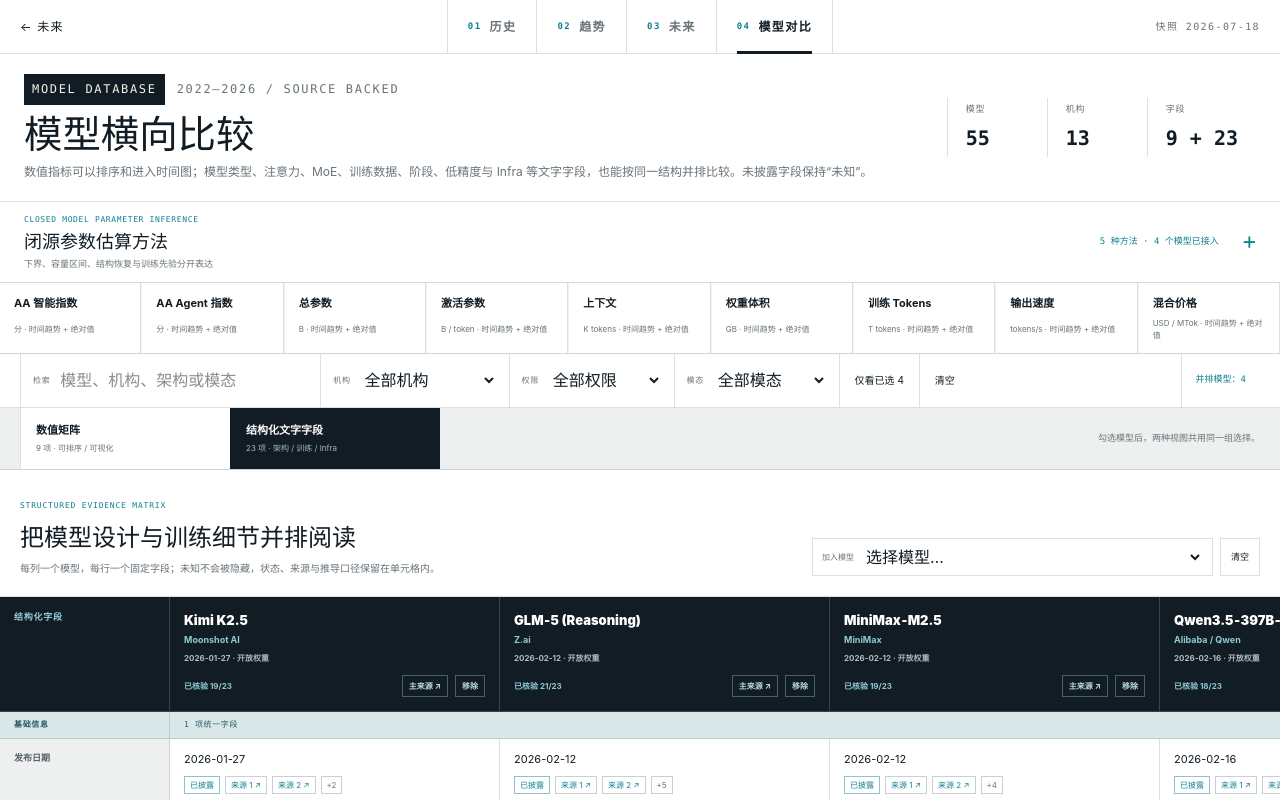
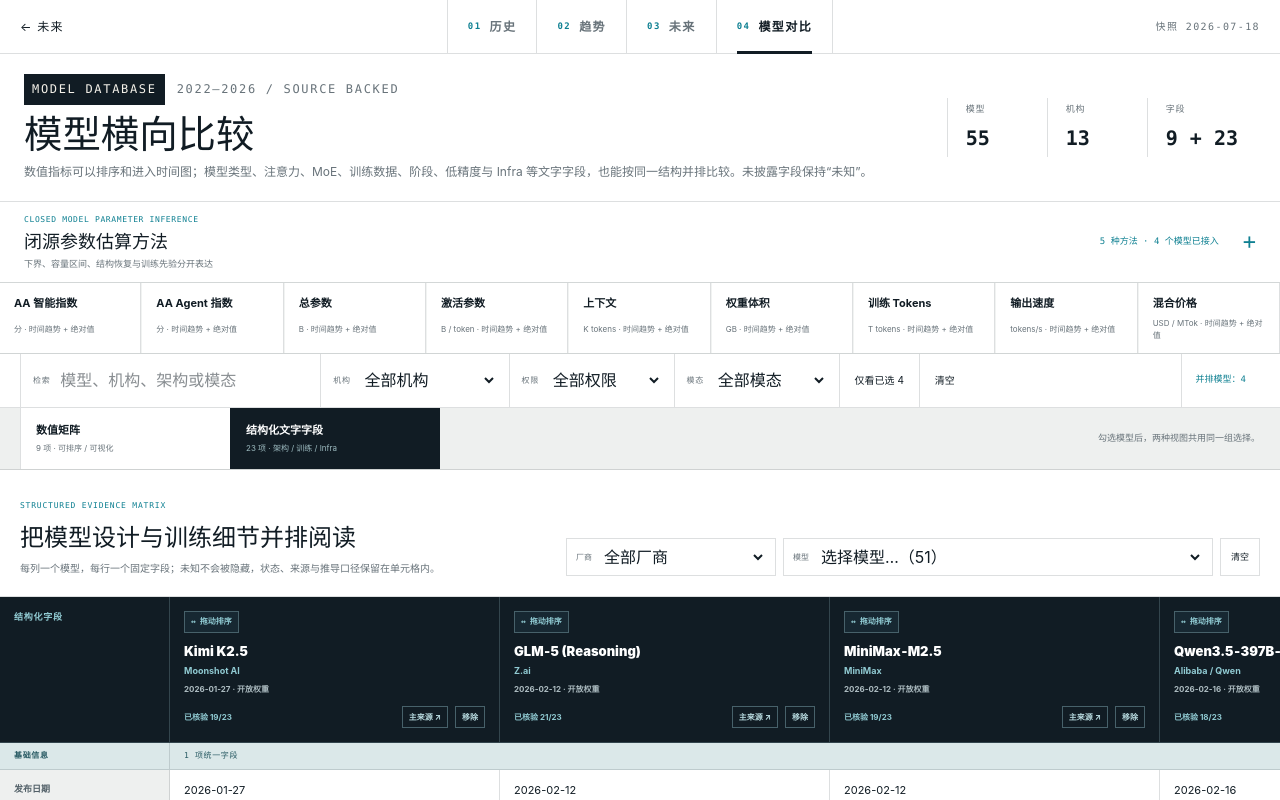
Before and after one commit to Kirrito-k423/AIHisTrendFuture, a Next.js app: page /compare in a window 1280 px wide. Shown: the top 800 px of the page. Built offline with nearby package versions, Linux system fonts and the light colour scheme.

Commit message:
Improve comparison column ordering and model picker

```diff
--- a/app/components/ComparisonExplorer.tsx
+++ b/app/components/ComparisonExplorer.tsx
@@ -1,7 +1,7 @@
 "use client";
 
 import Link from "next/link";
-import { Fragment, useMemo, useState } from "react";
+import { Fragment, useMemo, useState, type DragEvent, type KeyboardEvent } from "react";
 import {
   comparisonModels,
   formatMetricValue,
@@ -203,13 +203,54 @@
   onAdd,
   onRemove,
   onClear,
+  onReorder,
 }: {
   models: ComparisonModel[];
   availableModels: ComparisonModel[];
   onAdd: (id: string) => void;
   onRemove: (id: string) => void;
   onClear: () => void;
+  onReorder: (sourceId: string, targetId: string) => void;
 }) {
+  const [vendor, setVendor] = useState("");
+  const [draggedId, setDraggedId] = useState<string | null>(null);
+  const [dragOverId, setDragOverId] = useState<string | null>(null);
+  const vendors = useMemo(() => Array.from(new Set(availableModels.map((model) => model.organization)))
+    .sort((a, b) => a.localeCompare(b, "zh-CN")), [availableModels]);
+  const groupedAvailableModels = useMemo(() => {
+    const groups = new Map<string, ComparisonModel[]>();
+    availableModels
+      .filter((model) => !vendor || model.organization === vendor)
+      .forEach((model) => groups.set(model.organization, [...(groups.get(model.organization) ?? []), model]));
+    return Array.from(groups.entries()).sort(([a], [b]) => a.localeCompare(b, "zh-CN"));
+  }, [availableModels, vendor]);
+  const filteredModelCount = groupedAvailableModels.reduce((count, [, items]) => count + items.length, 0);
+
+  function startColumnDrag(event: DragEvent<HTMLButtonElement>, modelId: string) {
+    setDraggedId(modelId);
+    setDragOverId(modelId);
+    event.dataTransfer.effectAllowed = "move";
+    event.dataTransfer.setData("text/plain", modelId);
+  }
+
+  function dropColumn(event: DragEvent<HTMLTableCellElement>, targetId: string) {
+    event.preventDefault();
+    const sourceId = event.dataTransfer.getData("text/plain") || draggedId;
+    if (sourceId && sourceId !== targetId) onReorder(sourceId, targetId);
+    setDraggedId(null);
+    setDragOverId(null);
+  }
+
+  function moveColumnWithKeyboard(event: KeyboardEvent<HTMLButtonElement>, modelId: string) {
+    if (!event.altKey || (event.key !== "ArrowLeft" && event.key !== "ArrowRight")) return;
+    const currentIndex = models.findIndex((model) => model.id === modelId);
+    const targetIndex = currentIndex + (event.key === "ArrowLeft" ? -1 : 1);
+    const target = models[targetIndex];
+    if (!target) return;
+    event.preventDefault();
+    onReorder(modelId, target.id);
+  }
+
   return (
     <section className="structured-comparison" aria-label="模型结构化文字字段比较">
       <header className="structured-toolbar">
@@ -219,11 +260,22 @@
           <p>每列一个模型，每行一个固定字段；未知不会被隐藏，状态、来源与推导口径保留在单元格内。</p>
         </div>
         <div className="structured-picker">
-          <label>
-            <span>加入模型</span>
-            <select value="" onChange={(event) => { if (event.target.value) onAdd(event.target.value); }}>
-              <option value="">选择模型…</option>
-              {availableModels.map((model) => <option value={model.id} key={model.id}>{model.name} · {model.organization}</option>)}
+          <label className="structured-vendor-picker">
+            <span>厂商</span>
+            <select value={vendor} onChange={(event) => setVendor(event.target.value)} aria-label="按厂商筛选可加入模型">
+              <option value="">全部厂商</option>
+              {vendors.map((item) => <option value={item} key={item}>{item}</option>)}
+            </select>
+          </label>
+          <label className="structured-model-picker">
+            <span>模型</span>
+            <select value="" onChange={(event) => { if (event.target.value) onAdd(event.target.value); }} aria-label="选择要加入比较的模型">
+              <option value="">选择模型…（{filteredModelCount}）</option>
+              {groupedAvailableModels.map(([organization, items]) => (
+                <optgroup label={organization} key={organization}>
+                  {items.map((model) => <option value={model.id} key={model.id}>{model.name} · {model.releaseDate}</option>)}
+                </optgroup>
+              ))}
             </select>
           </label>
           <button type="button" onClick={onClear} disabled={!models.length}>清空</button>
@@ -239,7 +291,26 @@
                 {models.map((model) => {
                   const disclosedCount = structuredFieldDefinitions.filter(({ label }) => model.structuredFacts[label].status !== "未知").length;
                   return (
-                    <th key={model.id}>
+                    <th
+                      key={model.id}
+                      className={`${draggedId === model.id ? "drag-source" : ""} ${dragOverId === model.id && draggedId !== model.id ? "drag-over" : ""}`.trim()}
+                      onDragOver={(event) => { event.preventDefault(); event.dataTransfer.dropEffect = "move"; }}
+                      onDragEnter={() => { if (draggedId && draggedId !== model.id) setDragOverId(model.id); }}
+                      onDrop={(event) => dropColumn(event, model.id)}
+                    >
+                      <button
+                        type="button"
+                        className="structured-drag-handle"
+                        draggable
+                        aria-label={`拖动 ${model.name} 调整列顺序`}
+                        aria-grabbed={draggedId === model.id}
+                        title="拖到另一列即可调换顺序；也可按 Alt + ← / →"
+                        onDragStart={(event) => startColumnDrag(event, model.id)}
+                        onDragEnd={() => { setDraggedId(null); setDragOverId(null); }}
+                        onKeyDown={(event) => moveColumnWithKeyboard(event, model.id)}
+                      >
+                        <span aria-hidden="true">↔</span> 拖动排序
+                      </button>
                       <strong>{model.name}</strong>
                       <span>{model.organization}</span>
                       <small>{model.releaseDate} · {accessLabel(model.access)}</small>
@@ -269,7 +340,7 @@
                       {models.map((model) => {
                         const fact = model.structuredFacts[field.label];
                         return (
-                          <td key={model.id} className={fact.status === "未知" ? "structured-unknown" : ""}>
+                          <td key={model.id} className={`${fact.status === "未知" ? "structured-unknown" : ""} ${dragOverId === model.id && draggedId !== model.id ? "drag-over" : ""}`.trim()}>
                             <p>{fact.value}</p>
                             <div className="structured-fact-meta">
                               <span data-status={fact.status}>{fact.status}</span>
@@ -304,10 +375,11 @@
   const [organization, setOrganization] = useState("全部机构");
   const [access, setAccess] = useState("全部权限");
   const [modality, setModality] = useState("全部模态");
-  const [selected, setSelected] = useState<Set<string>>(() => new Set(DEFAULT_STRUCTURED_MODELS));
+  const [selectedIds, setSelectedIds] = useState<string[]>(DEFAULT_STRUCTURED_MODELS);
   const [onlySelected, setOnlySelected] = useState(false);
   const [view, setView] = useState<ComparisonView>("structured");
   const [sort, setSort] = useState<{ key: SortKey; direction: SortDirection }>({ key: "releaseDate", direction: "desc" });
+  const selected = useMemo(() => new Set(selectedIds), [selectedIds]);
 
   const organizations = useMemo(
     () => ["全部机构", ...Array.from(new Set(comparisonModels.map((model) => model.organization))).sort()],
@@ -334,19 +406,27 @@
       .sort((a, b) => compareModels(a, b, sort.key, sort.direction));
   }, [access, modality, onlySelected, organization, query, selected, sort]);
 
-  const selectedModels = useMemo(() => Array.from(selected)
+  const selectedModels = useMemo(() => selectedIds
     .map((id) => comparisonModels.find((model) => model.id === id))
-    .filter((model): model is ComparisonModel => Boolean(model)), [selected]);
+    .filter((model): model is ComparisonModel => Boolean(model)), [selectedIds]);
 
   const availableStructuredModels = useMemo(() => comparisonModels
     .filter((model) => !selected.has(model.id))
     .sort((a, b) => b.releaseDate.localeCompare(a.releaseDate)), [selected]);
 
   function toggleModel(id: string) {
-    setSelected((current) => {
-      const next = new Set(current);
-      if (next.has(id)) next.delete(id);
-      else next.add(id);
+    setSelectedIds((current) => current.includes(id)
+      ? current.filter((item) => item !== id)
+      : [...current, id]);
+  }
+
+  function reorderSelectedColumns(sourceId: string, targetId: string) {
+    setSelectedIds((current) => {
+      const sourceIndex = current.indexOf(sourceId);
+      const targetIndex = current.indexOf(targetId);
+      if (sourceIndex < 0 || targetIndex < 0 || sourceIndex === targetIndex) return current;
+      const next = [...current];
+      [next[sourceIndex], next[targetIndex]] = [next[targetIndex], next[sourceIndex]];
       return next;
     });
   }
@@ -394,7 +474,7 @@
         <label><span>权限</span><select value={access} onChange={(event) => setAccess(event.target.value)}><option>全部权限</option><option value="open">开放权重</option><option value="api">API / 闭源</option><option value="pending">权重待发布</option></select></label>
         <label><span>模态</span><select value={modality} onChange={(event) => setModality(event.target.value)}>{modalities.map((item) => <option key={item}>{item}</option>)}</select></label>
         <button type="button" className={onlySelected ? "active" : ""} disabled={!selected.size} onClick={() => setOnlySelected((value) => !value)}>仅看已选 {selected.size || ""}</button>
-        <button type="button" onClick={() => { setSelected(new Set()); setOnlySelected(false); }}>清空</button>
+        <button type="button" onClick={() => { setSelectedIds([]); setOnlySelected(false); }}>清空</button>
         {view === "numeric"
           ? <span className="sort-summary">排序：{sort.key === "name" ? "模型" : sort.key === "releaseDate" ? "发布日期" : metricDefinitions[sort.key].shortTitle} {sort.direction === "asc" ? "↑" : "↓"}</span>
           : <span className="sort-summary">并排模型：{selected.size}</span>}
@@ -444,9 +524,10 @@
         <StructuredComparison
           models={selectedModels}
           availableModels={availableStructuredModels}
-          onAdd={(id) => setSelected((current) => new Set([...current, id]))}
-          onRemove={(id) => setSelected((current) => { const next = new Set(current); next.delete(id); return next; })}
-          onClear={() => { setSelected(new Set()); setOnlySelected(false); }}
+          onAdd={(id) => setSelectedIds((current) => current.includes(id) ? current : [...current, id])}
+          onRemove={(id) => setSelectedIds((current) => current.filter((item) => item !== id))}
+          onClear={() => { setSelectedIds([]); setOnlySelected(false); }}
+          onReorder={reorderSelectedColumns}
         />
       )}
 
--- a/app/globals.css
+++ b/app/globals.css
@@ -2156,9 +2156,10 @@
 
 .structured-picker {
   align-items: stretch;
-  display: flex;
+  display: grid;
   flex: 0 0 auto;
   gap: 7px;
+  grid-template-columns: 210px minmax(320px, 430px) auto;
 }
 
 .structured-picker label {
@@ -2166,7 +2167,7 @@
   border: 1px solid var(--line);
   display: flex;
   gap: 8px;
-  min-width: 280px;
+  min-width: 0;
   padding: 7px 9px;
 }
 
@@ -2183,6 +2184,15 @@
   min-width: 0;
   outline: 0;
   width: 100%;
+}
+
+.structured-picker select optgroup {
+  color: var(--ink);
+  font-weight: 700;
+}
+
+.structured-picker select option {
+  font-weight: 400;
 }
 
 .structured-picker > button,
@@ -2292,6 +2302,44 @@
   background: transparent;
 }
 
+.structured-drag-handle {
+  align-items: center;
+  background: #172832;
+  border: 1px solid #47616a;
+  color: #91cbd3;
+  cursor: grab;
+  display: inline-flex;
+  font-family: "SFMono-Regular", Consolas, monospace;
+  font-size: 8px;
+  gap: 4px;
+  margin: 0 0 9px;
+  padding: 4px 6px;
+}
+
+.structured-drag-handle:hover {
+  background: #203640;
+  border-color: #91cbd3;
+  color: #d9f2f4;
+}
+
+.structured-drag-handle:active {
+  cursor: grabbing;
+}
+
+.structured-drag-handle:focus-visible {
+  outline: 2px solid #91cbd3;
+  outline-offset: 2px;
+}
+
+.structured-matrix thead th.drag-source {
+  opacity: .62;
+}
+
+.structured-matrix th.drag-over,
+.structured-matrix td.drag-over {
+  box-shadow: inset 3px 0 0 var(--cyan), inset -3px 0 0 var(--cyan);
+}
+
 .structured-matrix tbody th,
 .structured-matrix tbody td {
   border-bottom: 1px solid var(--line);
@@ -2898,6 +2946,11 @@
     width: 100%;
   }
 
+  .structured-picker {
+    grid-template-columns: minmax(150px, .7fr) minmax(220px, 1.3fr) auto;
+    width: 100%;
+  }
+
   .structured-matrix thead th,
   .structured-matrix tbody td {
     min-width: 285px;
@@ -2916,6 +2969,12 @@
   .chart-panel {
     padding-left: 8px;
     padding-right: 8px;
+  }
+}
+
+@media (max-width: 620px) {
+  .structured-picker {
+    grid-template-columns: 1fr;
   }
 }
 
```
Also changed, not shown: 1 other file (tests, documents, lock files or other folders).
